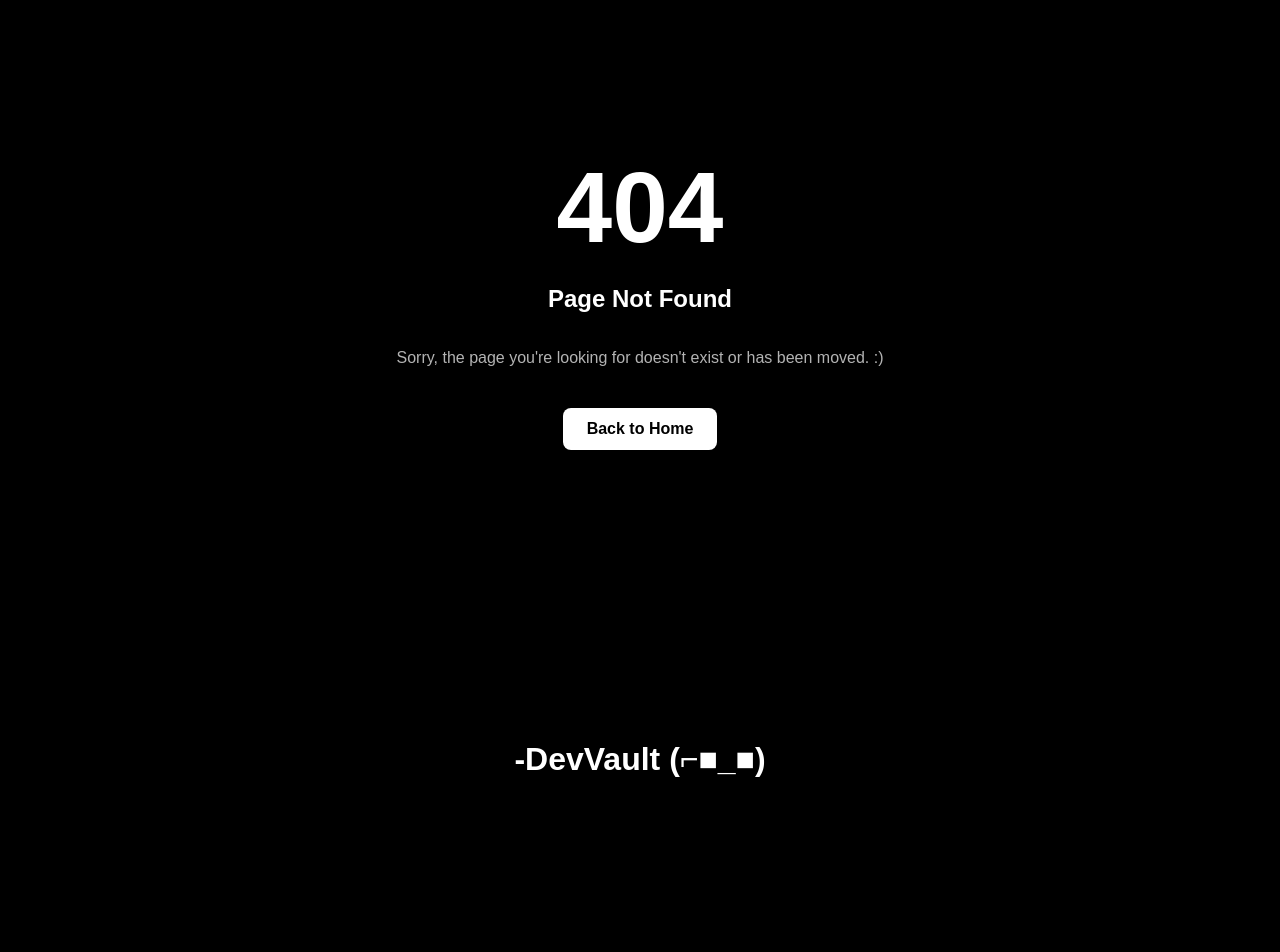
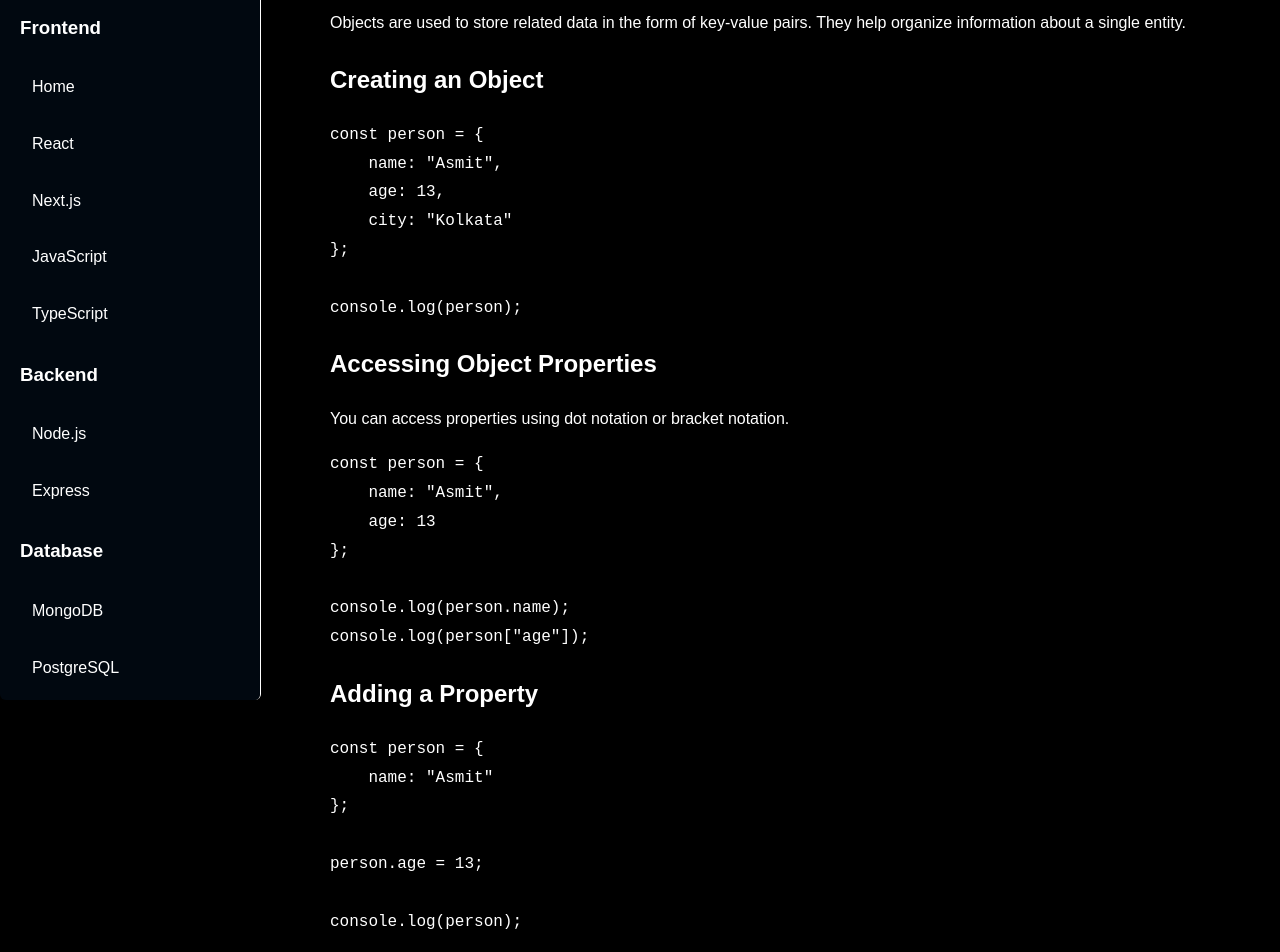
Before and after one commit to asmitbiswas/Project-Next-JS, a Next.js app in the folder app/: page /JavaScript/Objects in a window 1280 px wide. Before the commit this address had no page. Shown: the part 140-1092 px from the top of the page. Before the commit the page ends 958 px from the top, so only its background shows below. Built offline with nearby package versions, Linux system fonts and the light colour scheme.

Commit message:
Wrote object page

```diff
--- /dev/null
+++ b/app/app/(categories)/JavaScript/(JavaScriptTopics)/Objects/page.tsx
@@ -0,0 +1,158 @@
+export default function Objects() {
+  return (
+    <div>
+
+      <h1>Objects</h1>
+
+      <p>
+        Objects are used to store related data in the form of key-value
+        pairs. They help organize information about a single entity.
+      </p>
+
+      <h2>Creating an Object</h2>
+
+      <pre>
+{`const person = {
+    name: "Asmit",
+    age: 13,
+    city: "Kolkata"
+};
+
+console.log(person);`}
+      </pre>
+
+      <h2>Accessing Object Properties</h2>
+
+      <p>
+        You can access properties using dot notation or bracket notation.
+      </p>
+
+      <pre>
+{`const person = {
+    name: "Asmit",
+    age: 13
+};
+
+console.log(person.name);
+console.log(person["age"]);`}
+      </pre>
+
+      <h2>Adding a Property</h2>
+
+      <pre>
+{`const person = {
+    name: "Asmit"
+};
+
+person.age = 13;
+
+console.log(person);`}
+      </pre>
+
+      <h2>Updating a Property</h2>
+
+      <pre>
+{`const person = {
+    name: "Asmit",
+    age: 13
+};
+
+person.age = 14;
+
+console.log(person);`}
+      </pre>
+
+      <h2>Deleting a Property</h2>
+
+      <pre>
+{`const person = {
+    name: "Asmit",
+    age: 13
+};
+
+delete person.age;
+
+console.log(person);`}
+      </pre>
+
+      <h2>Object Methods</h2>
+
+      <p>
+        Objects can also store functions. These functions are called
+        methods.
+      </p>
+
+      <pre>
+{`const person = {
+    name: "Asmit",
+
+    greet() {
+        console.log("Hello!");
+    }
+};
+
+person.greet();`}
+      </pre>
+
+      <h2>Looping Through an Object</h2>
+
+      <pre>
+{`const person = {
+    name: "Asmit",
+    age: 13,
+    city: "Kolkata"
+};
+
+for (let key in person) {
+    console.log(key + ": " + person[key]);
+}`}
+      </pre>
+
+      <h2>Common Object Methods</h2>
+
+      <table>
+        <tbody>
+          <tr>
+            <th>Method</th>
+            <th>Description</th>
+          </tr>
+
+          <tr>
+            <td>Object.keys()</td>
+            <td>Returns an array of all keys.</td>
+          </tr>
+
+          <tr>
+            <td>Object.values()</td>
+            <td>Returns an array of all values.</td>
+          </tr>
+
+          <tr>
+            <td>Object.entries()</td>
+            <td>Returns key-value pairs as arrays.</td>
+          </tr>
+
+          <tr>
+            <td>hasOwnProperty()</td>
+            <td>Checks if a property exists.</td>
+          </tr>
+
+          <tr>
+            <td>delete</td>
+            <td>Removes a property.</td>
+          </tr>
+        </tbody>
+      </table>
+
+      <h2>Summary</h2>
+
+      <p>
+        Objects are used to group related data together. They store
+        information using key-value pairs and can even contain functions
+        called methods. Objects are one of the most important concepts in
+        JavaScript.
+      </p>
+
+    </div>
+  );
+}
```
